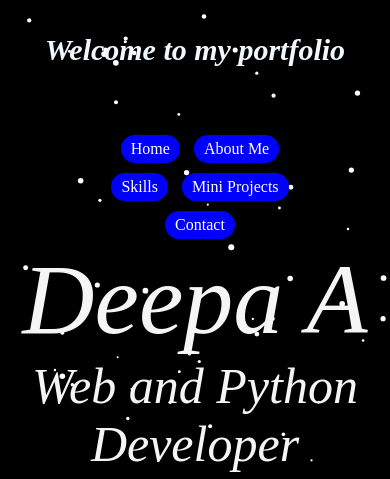
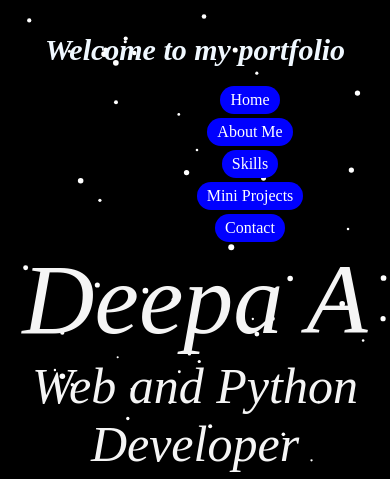
Before and after one commit to DeepaAnandaraman/portfolio, a plain HTML site: page index.html in a window 390 px wide. Shown: the top 479 px of the page. Drawn offline with Linux system fonts and the light colour scheme.

Commit message:
Update styles.css

```diff
--- a/styles.css
+++ b/styles.css
@@ -167,7 +167,7 @@ about me{
 }
 
 
- @media screen and (max-width:660px)
+ @media all and (max-width:768px)
  {
     .hi1{
         color: whitesmoke;
@@ -176,7 +176,7 @@ about me{
         top:5%;
        padding:3px;
         display:flex;
-        margin-left:0px;
+        margin-left:20px;
         margin-top:  10px;
         text-align:center;
         margin-right:200px;
@@ -192,15 +192,16 @@ about me{
     position: fixed;
     left: 0%;
     z-index: 2;
+    margin-right: 0px;
     margin-top: 100px;
     text-align: center;
-    margin-left:200px;
+    margin-left:250px;
     transform: translateX(-50%);
 }
 .btn {
 
     padding: 5px 10px;
-    margin: 5px;
+    margin: 2px;
 }
 .p{
     font-size:50px;
```
